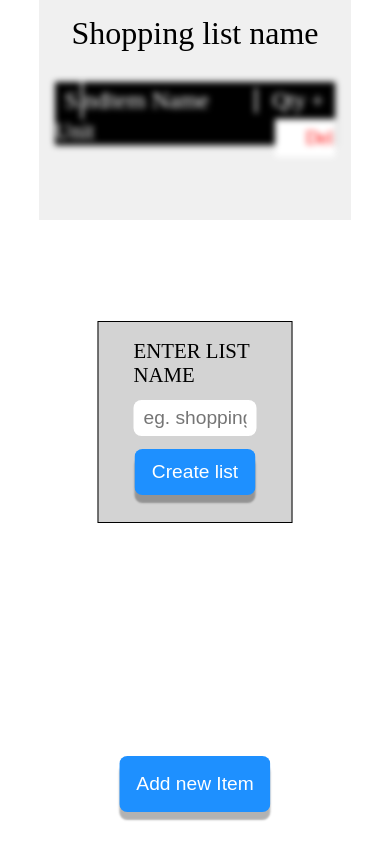
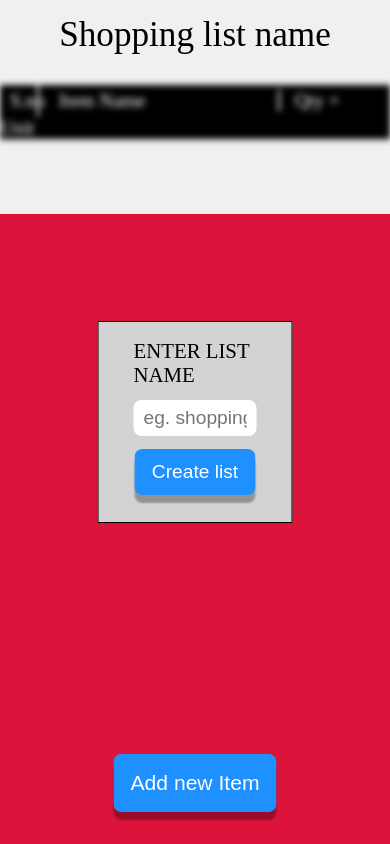
Before and after one commit to MdFarzan/Shopping-list-builder, a plain HTML site: page index.html in a window 390 px wide. Drawn offline with Linux system fonts and the light colour scheme.

Commit message:
Del button alignment fixed.

```diff
--- a/css/style.css
+++ b/css/style.css
@@ -35,7 +35,8 @@ header{
     margin:15px auto;
     position:relative;
     box-shadow:1px 1px 3px rgba(0,0,0,0.2);
-
+    font-size:1.5em;
+    overflow:hidden;
 }
 
 .container-header{
@@ -63,7 +64,7 @@ main{
     width:10%;
     text-align:center;
     padding:5px 10px;
-    font-size:1.5em;
+
     border-right:2px solid white;
 }
 
@@ -79,14 +80,12 @@ main{
     background:white;
     width:10%;
     text-align:center;
-    padding:8px 30px;
+    padding:8px 0px;
     color:red;
-    font-size:1.2em;
 }
 .con-item-name,.item-name{
     width:60%;
     display:inline-block;
-    font-size:1.5em;
     color:white;
     padding:0px 15px;
 
@@ -94,7 +93,7 @@ main{
 
 .con-item-qty,.item-qty{
     width:20%;
-    font-size:1.4em;
+
     color:white;
     border-left:2px solid white;
     padding:0px 15px;
@@ -214,3 +213,19 @@ input[name="list-name"]{
     right:10px;
     font-size:1.5em;
 }
+
+/*Responsive*/
+@media (max-width:576px){
+    body{
+        background-color:crimson;
+    }
+
+    #wrapper,.container, .container-header{
+        width:100%;
+        font-size:1.1em;
+    }
+
+    .del-item{
+        display:none;
+    }
+}
```
